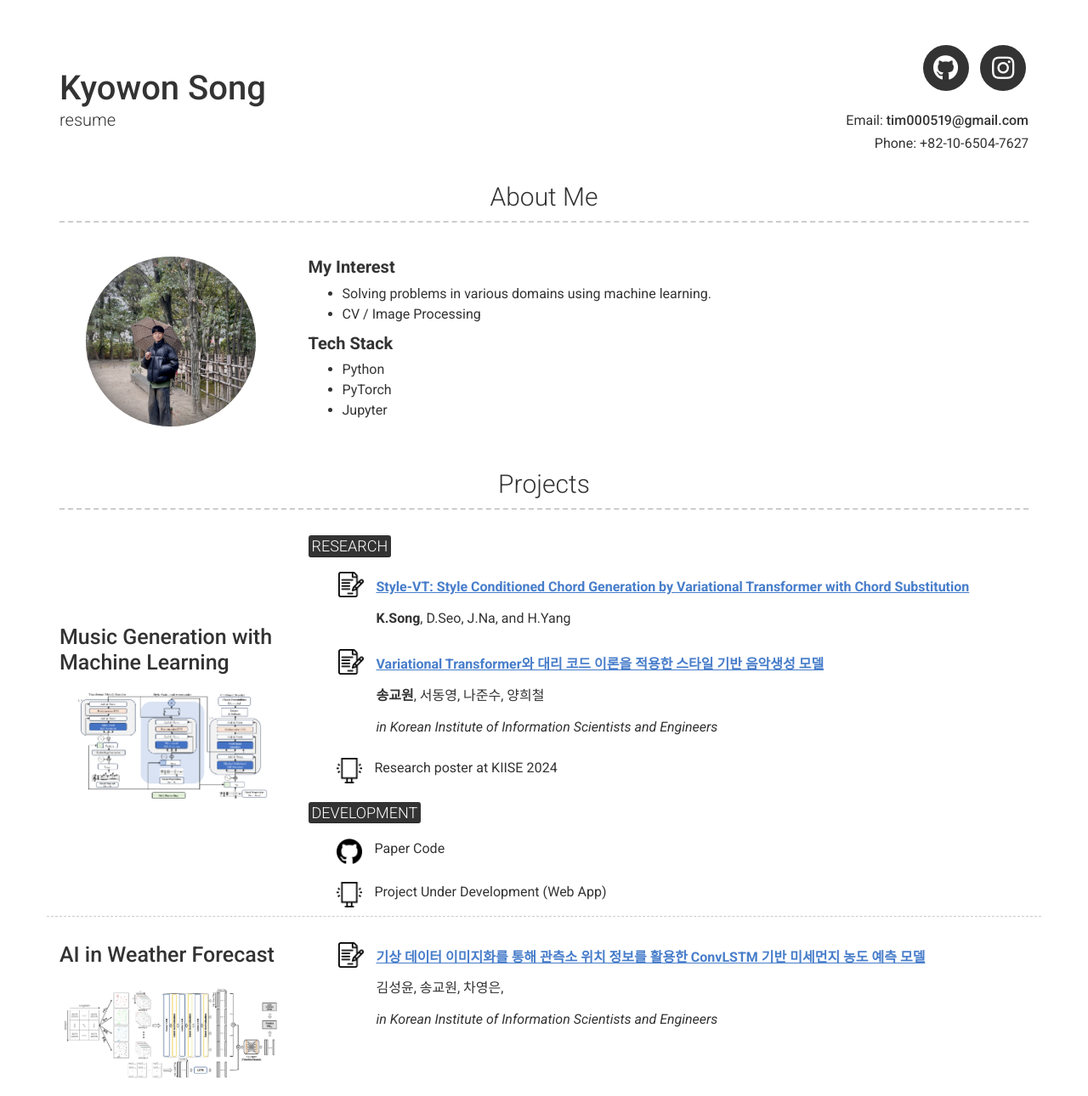
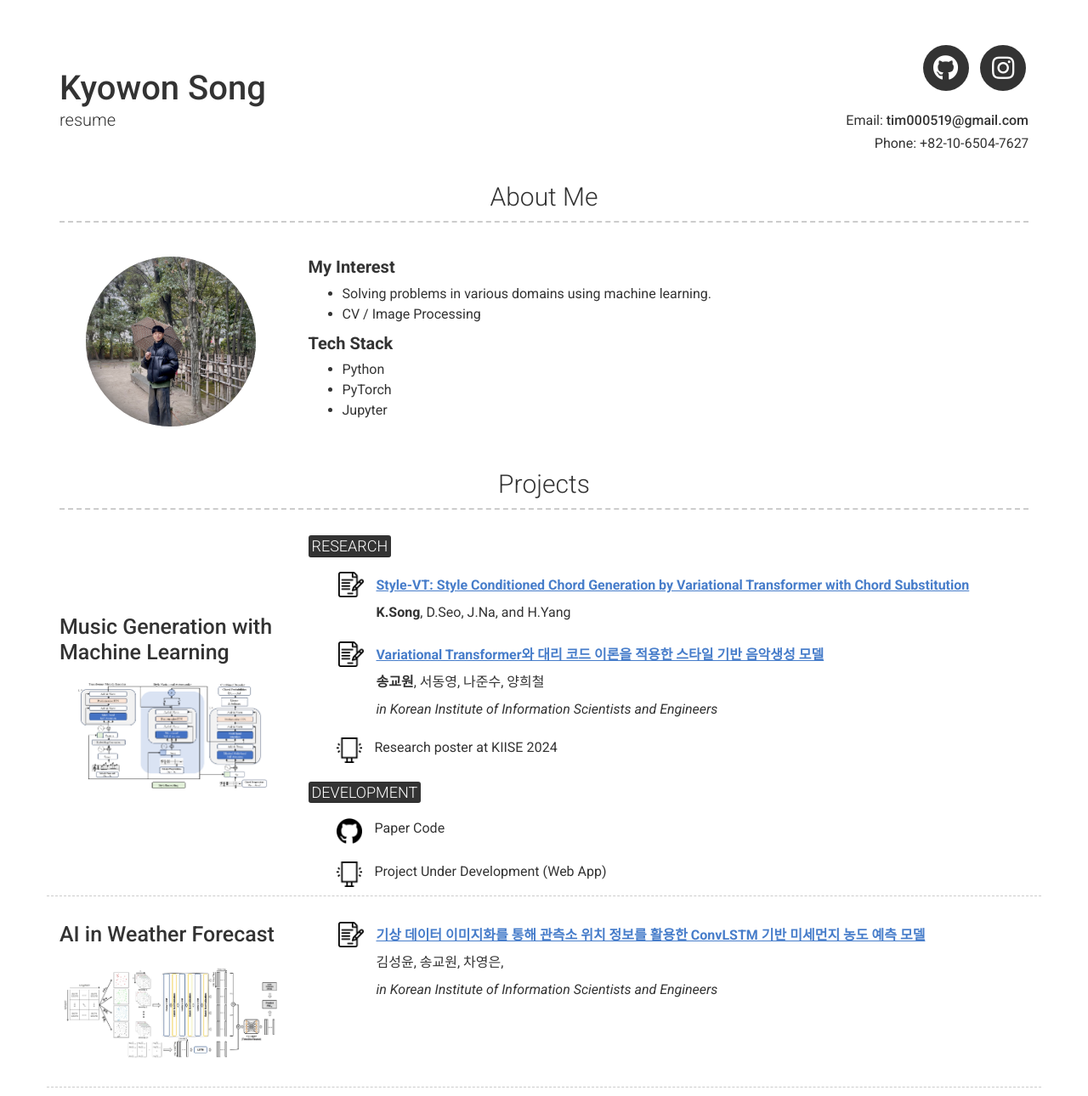
Before and after one commit to tim000519/resume, a Jekyll site: the page built from index.md, in a window 1280 px wide. Shown: the top 1290 px of the page at 85% size. Built offline with Jekyll 4.4.1, drawn with Linux system fonts in a browser that asks for light colours; nearby versions of some CDN libraries; grey boxes are pictures that could not be loaded.

Commit message:
Update _config.yml

```diff
--- a/_config.yml
+++ b/_config.yml
@@ -77,7 +77,7 @@ content:
             <a href="/resume/pdf/Access.pdf" target="_blank" style="margin-right: 10px; flex-shrink: 0;">
               <img src="/resume/images/contract.png" alt="PDF" width="30" style="vertical-align: middle; flex-shrink: 0;">
             </a>
-            <p style="margin-left: 5px; vertical-align: middle; line-height: 2.3;">
+            <p style="margin-left: 5px; vertical-align: middle; line-height: 2;">
               <a href="/resume/pdf/Access.pdf" target="_blank" style="text-decoration: underline;">
                 <strong>Style-VT: Style Conditioned Chord Generation by Variational Transformer with Chord Substitution</strong>
               </a>
@@ -89,7 +89,7 @@ content:
             <a href="/resume/pdf/style.pdf" target="_blank" style="margin-right: 10px; flex-shrink: 0;">
               <img src="/resume/images/contract.png" alt="PDF" width="30" style="vertical-align: middle; flex-shrink: 0;">
             </a>
-            <p style="margin-left: 5px; vertical-align: middle; line-height: 2.3;">
+            <p style="margin-left: 5px; vertical-align: middle; line-height: 2;">
               <a href="/resume/pdf/style.pdf" target="_blank" style="text-decoration: underline;">
                 <strong>Variational Transformer와 대리 코드 이론을 적용한 스타일 기반 음악생성 모델</strong>
               </a>
@@ -137,7 +137,7 @@ content:
             <a href="/resume/pdf/conv.pdf" target="_blank" style="margin-right: 10px; flex-shrink: 0;">
               <img src="/resume/images/contract.png" alt="PDF" width="30" style="vertical-align: middle; flex-shrink: 0;">
             </a>
-            <p style="margin-left: 5px; vertical-align: middle; line-height: 2.3;">
+            <p style="margin-left: 5px; vertical-align: middle; line-height: 2;">
               <a href="/resume/pdf/conv.pdf" target="_blank" style="text-decoration: underline;">
                 <strong>기상 데이터 이미지화를 통해 관측소 위치 정보를 활용한 ConvLSTM 기반 미세먼지 농도 예측 모델</strong>
               </a>
```
